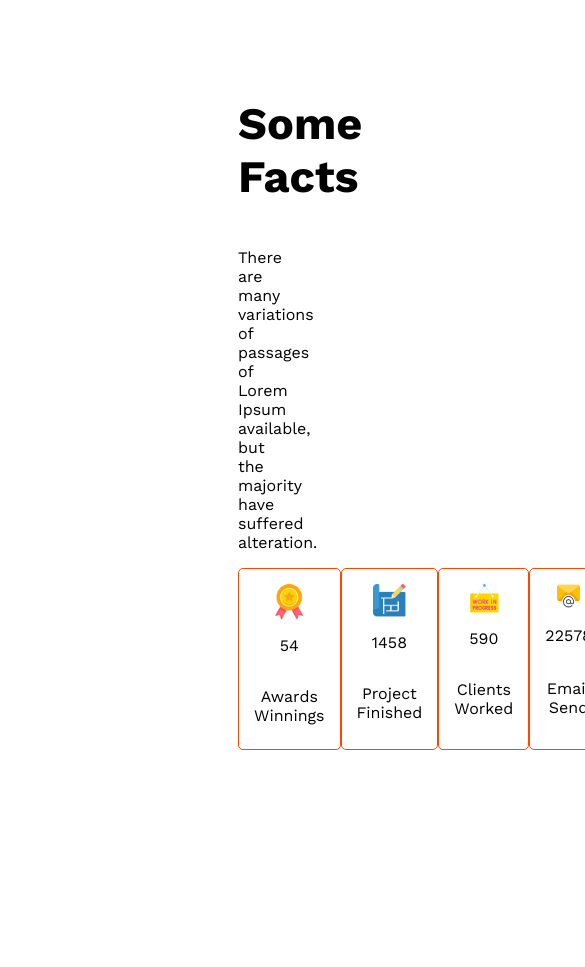
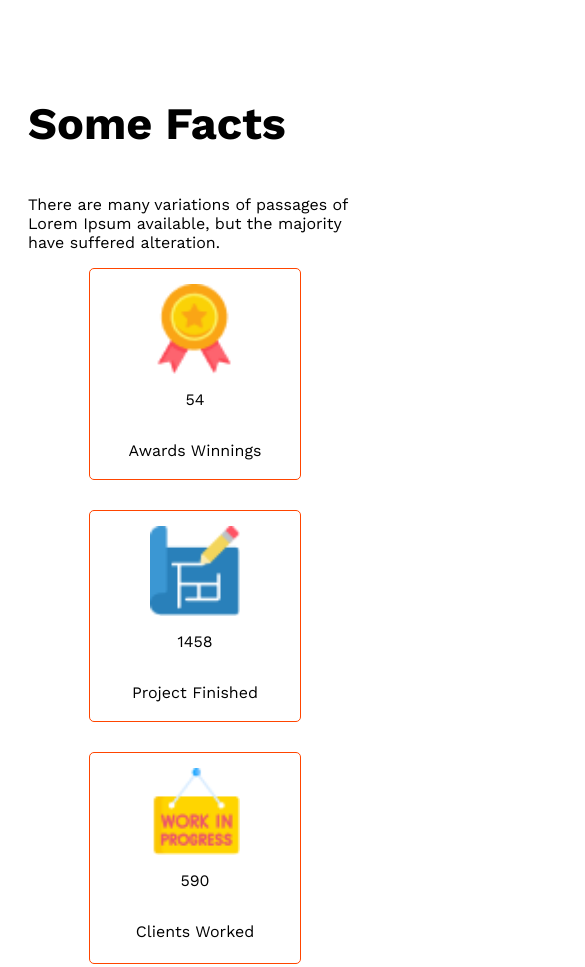
Before and after one commit to skSadi12/architects-resources, a plain HTML site: page index.html in a window 390 px wide. Shown: the part 3127-4094 px from the top of the page, 585 px wide, since content can reach past the window. Before the commit the page ends 3885 px from the top, so only its background shows below. Drawn offline with nearby package versions, Linux system fonts and the light colour scheme; a web font is replaced by a local one.

Commit message:
Facts section responsive done

```diff
--- a/style/style.css
+++ b/style/style.css
@@ -261,7 +261,7 @@ main {
 
 /* Features-container responsive done*/
 
-
+/* Facts section start */
 .facts-container{
   margin-top: 100px;
   margin-left: 230px;
@@ -280,8 +280,8 @@ main {
   padding: 15px;
   display: grid;
   text-align: center;
-  height: 150px;
-  width: 150px;
+  height: 180px;
+  width: 180px;
 }
 .facts-box img {
   display: block;
@@ -289,3 +289,27 @@ main {
   margin-right: auto;
   width: 50%;
 }
+
+/* Facts section responsive */
+@media screen and (max-width:576px) {
+  .facts-container{
+    margin-left: 20px;
+    margin-right: 20px;
+  }
+  .facts-box-container{
+    flex-direction: column;
+    justify-content: center;
+    align-items: center;
+    gap: 30px;
+  }
+}
+@media screen and (min-width:576px) and (max-width:992px) {
+  .facts-container{
+    margin-left: 30px;
+    margin-right:30px;
+  }
+  .facts-box-container{
+    gap: 20px;
+  }
+}
+/* Facts section responsive done */
```
Also changed, not shown: index.html (+1 -0 lines).
